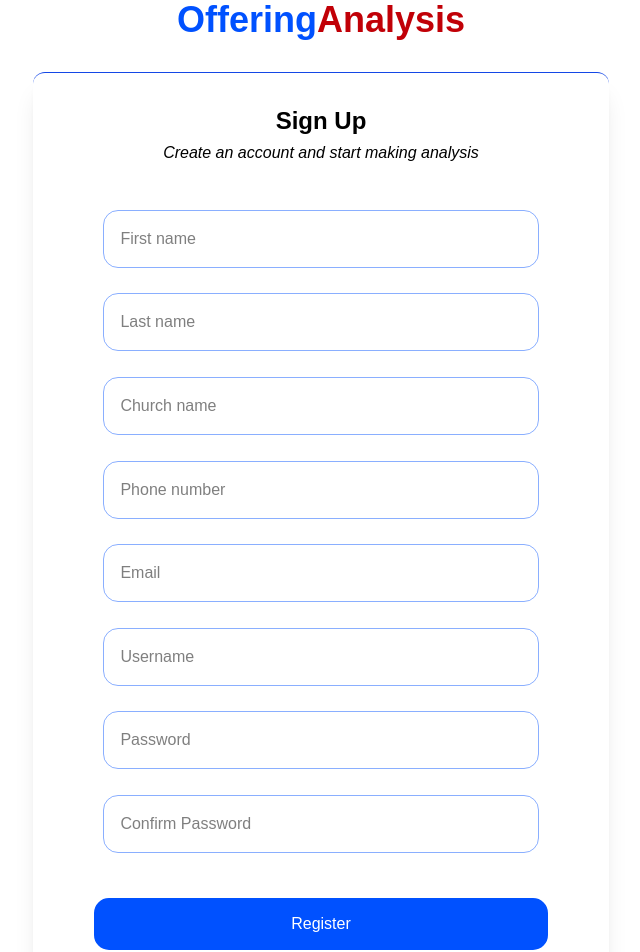
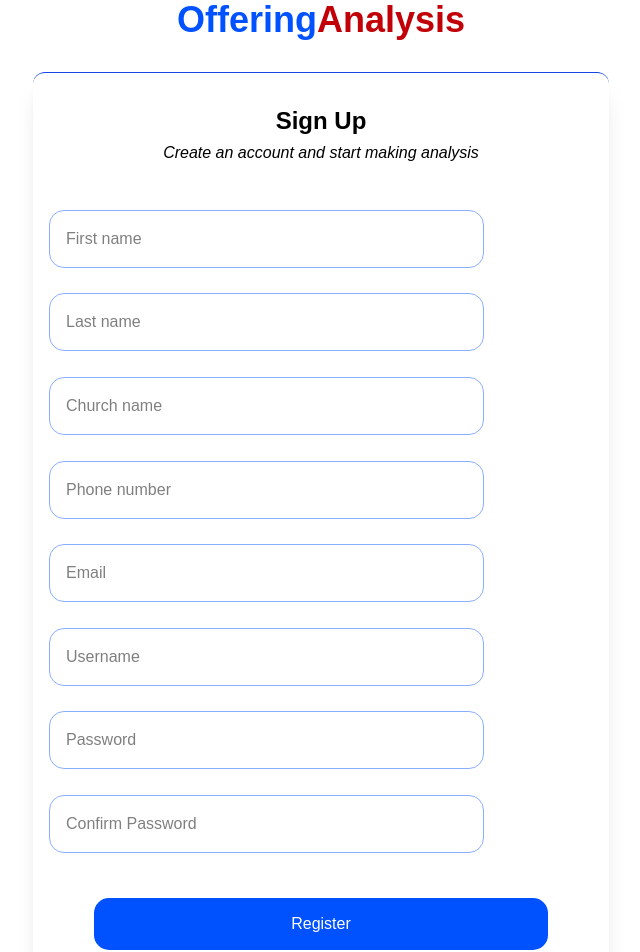
Before and after one commit to SamGombs20/OfferingAnalysisWeb, a Next.js app: page /auth in a window 1280 px wide. Shown: the top 952 px of the page, without its empty margins (319-959 px from the left). Built offline with nearby package versions, Linux system fonts and the light colour scheme.

Commit message:
Update:Registration form UI dev

```diff
--- /dev/null
+++ b/app/actions/auth.ts
@@ -0,0 +1,20 @@
+'use server'
+
+import { UserRegisterSchema } from "../schemas/user"
+
+export const registerUser = async(initialState:any,formData:FormData)=>{
+    const validatedFields = UserRegisterSchema.safeParse(
+        {
+           firstName:formData.get("firstName"),
+           lastName:formData.get("lastName"),
+           church:formData.get("church"),
+           phoneNumber:formData.get("phoneNumber"),
+           email:formData.get("email"),
+           username:formData.get("username"),
+           password:formData.get("password"),
+        }
+    )
+    if(!validatedFields.success){
+        console.log(validatedFields.error.flatten().fieldErrors)
+    }
+}
--- a/app/components/registration_form.tsx
+++ b/app/components/registration_form.tsx
@@ -1,4 +1,17 @@
+'use client'
+
+import { useForm } from "react-hook-form";
+import { UserRegister } from "../types/global";
+import { zodResolver } from "@hookform/resolvers/zod";
+import { UserRegisterSchema } from "../schemas/user";
+
 export const RegistrationForm =()=>{
+    const{register,handleSubmit,formState:{errors}} = useForm<UserRegister>({
+        resolver:zodResolver(UserRegisterSchema)
+    })
+    const onSubmit = (data:UserRegister)=>{
+        console.log(data)
+    }
     return (
         <div className="flex flex-col mt-8 w-full min-h-96 p-4 rounded-xl shadow-xl border-t border-blue-700 pb-8">
 
@@ -6,17 +19,40 @@ export const RegistrationForm =()=>{
                 <p className="mb-1 text-2xl font-semibold">Sign Up</p>
                 <p className="italic">Create an account and start making analysis</p>
             </div>
-            <form>
+            <form onSubmit={handleSubmit(onSubmit)}>
                 <div className="flex flex-col">
+                    <div>
                         <input type="text" placeholder="First name" className="user-input"/>
+                        {errors.firstName && <p>{errors.firstName.message}</p>}
+                    </div>
+                    <div>
                         <input type="text" placeholder="Last name" name="lastName" className="user-input" />
+                        {errors.lastName && <p>{errors.lastName.message}</p>}
+                    </div>
+                    <div>
                         <input type="text" placeholder="Church name" name="church" className="user-input"/>
+                        {errors.church && <p>{errors.church.message}</p>}
+                    </div>
+                    <div>
                         <input type="text" name="phoneNumber" placeholder="Phone number" className="user-input"/>
+                        {errors.phoneNumber && <p>{errors.phoneNumber.message}</p>}
+                    </div>
+                    <div>
                         <input type="email" name="email" placeholder="Email" className="user-input"/>
+                        {errors.email && <p>{errors.email.message}</p>}
+                    </div>
+                    <div>
                         <input type="text" name="username" placeholder="Username" className="user-input"/>
+                        {errors.username && <p>{errors.username.message}</p>}
+                    </div>
+                    <div>
                         <input type="password" placeholder="Password" name="password" className="user-input"/>
-                    <input type="password" name="confirmPassword" placeholder="Confirm Password" className="user-input" />                     <button className="custom-btn w-5/6
-                    mx-auto mt-8">Register</button>
+                        {errors.password && <p>{errors.password.message}</p>}
+                    </div>
+                    <div>
+                        <input type="password" name="confirmPassword" placeholder="Confirm Password" className="user-input" />
+                    </div>
+                    <button type="submit" className="custom-btn w-5/6 mx-auto mt-8">Register</button>
                 </div>
             </form>
         </div>
--- a/app/schemas/user.ts
+++ b/app/schemas/user.ts
@@ -8,7 +8,7 @@ export const UserSchema = z.object({
     phoneNumber:z.string().trim().regex(/^\d{10}$/).length(10, "Phone number must be 10 characters long"),
     email:z.string().email().toLowerCase(),
     username:z.string().trim().regex(/^[a-zA-Z0-9_]+$/).min(4, "Username must be at least 4 characters!"),
-    role:z.string().default("user"),
+    role:z.string(),
 })
 
 export const UserLoginSchema = z.object({
--- a/package.json
+++ b/package.json
@@ -9,9 +9,11 @@
     "lint": "eslint"
   },
   "dependencies": {
+    "@hookform/resolvers": "^5.2.2",
     "next": "16.1.6",
     "react": "19.2.3",
     "react-dom": "19.2.3",
+    "react-hook-form": "^7.71.2",
     "zod": "^4.3.6"
   },
   "devDependencies": {
```
Also changed, not shown: 1 other file (tests, documents, lock files or other folders). Lines whose indentation alone changed are shown as unchanged.
